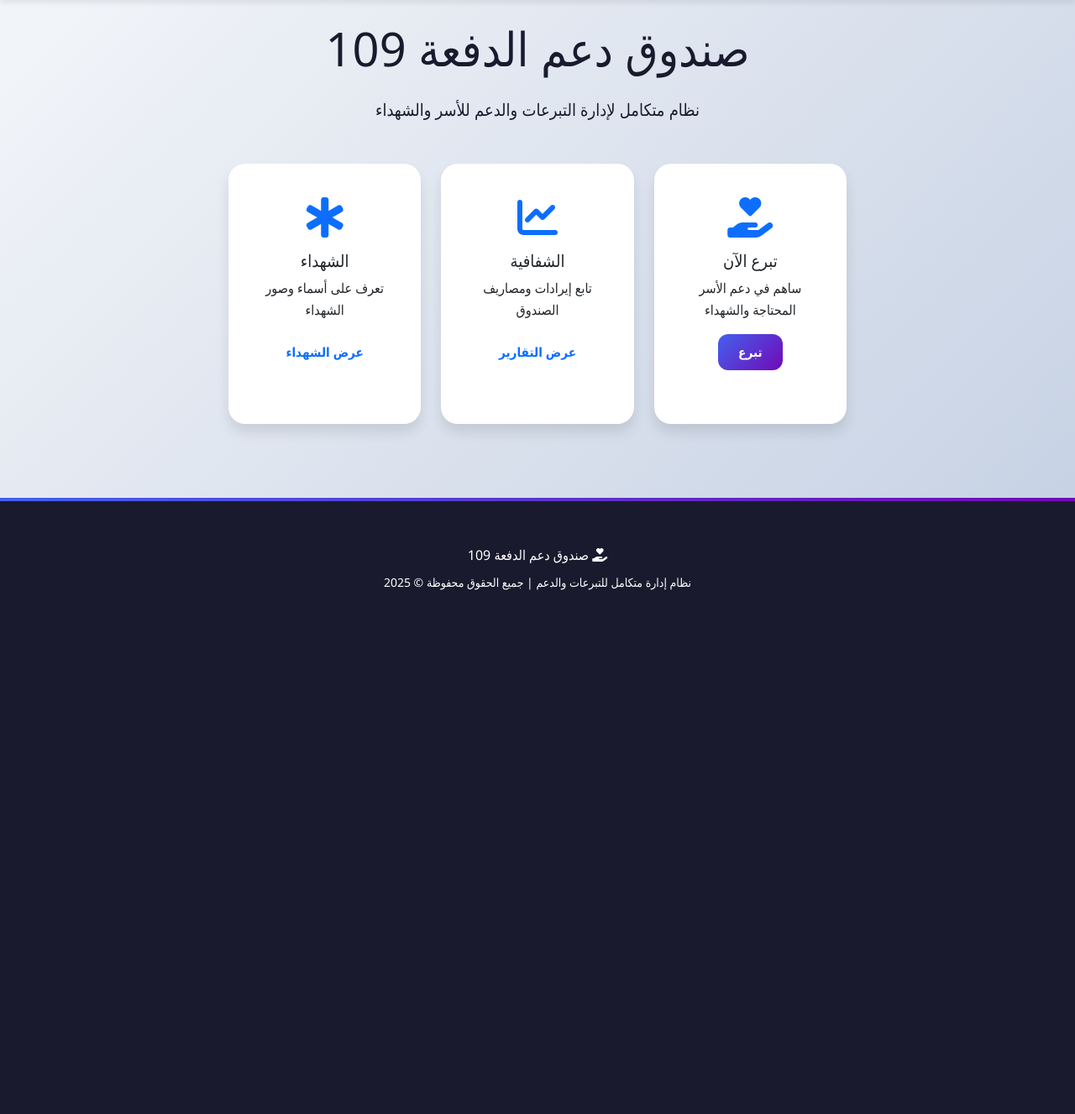
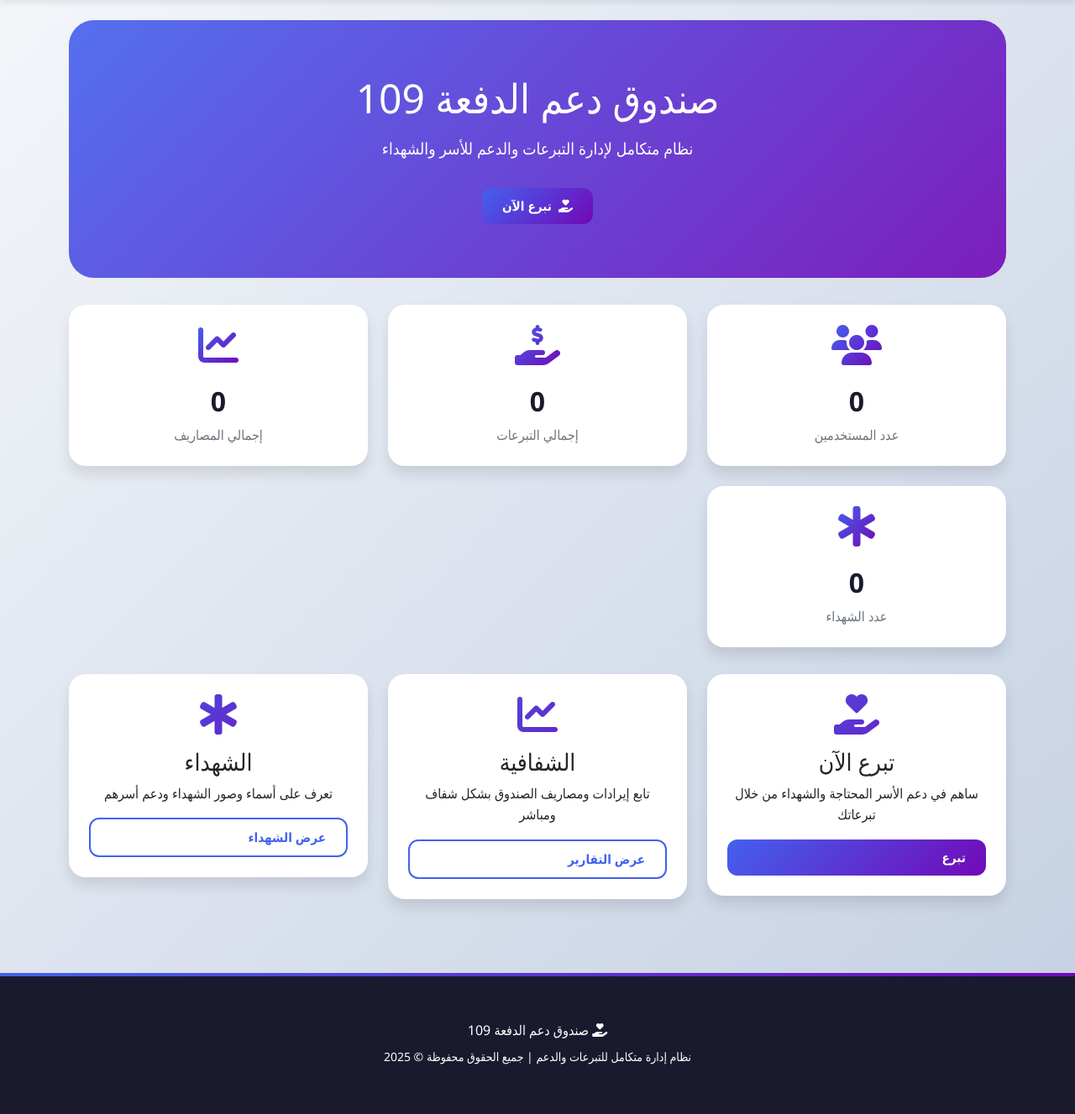
Before and after one commit to abdelrahman109/109-sys1, a Flask app: template templates/index.html in a window 1280 px wide. Shown: the part 88-1415 px from the top of the page at 84% size. Before the commit the page ends 791 px from the top, so only its background shows below. Run offline with Flask 3, Linux system fonts and the light colour scheme; the template is opened without the code that fills it, so the values that code supplies are empty.

Commit message:
Update index.html

```diff
--- a/templates/index.html
+++ b/templates/index.html
@@ -1,45 +1,79 @@
 {% extends "base.html" %}
 
-{% block title %}الرئيسية - صندوق الدفعة 109{% endblock %}
+{% block title %}الرئيسية - نظام دعم الدفعة 109{% endblock %}
 
 {% block content %}
+<!-- Hero Section -->
+<div class="hero">
+    <h1>صندوق دعم الدفعة 109</h1>
+    <p>نظام متكامل لإدارة التبرعات والدعم للأسر والشهداء</p>
+    <a href="/donate" class="btn btn-primary btn-lg">
+        <i class="fas fa-hand-holding-heart"></i> تبرع الآن
+    </a>
+</div>
+
+<!-- Stats Section -->
+<div class="stats-grid">
+    <div class="stat-card">
+        <i class="fas fa-users"></i>
+        <h3 id="total-users">0</h3>
+        <p>عدد المستخدمين</p>
+    </div>
+    <div class="stat-card">
+        <i class="fas fa-hand-holding-usd"></i>
+        <h3 id="total-donations">0</h3>
+        <p>إجمالي التبرعات</p>
+    </div>
+    <div class="stat-card">
+        <i class="fas fa-chart-line"></i>
+        <h3 id="total-expenses">0</h3>
+        <p>إجمالي المصاريف</p>
+    </div>
+    <div class="stat-card">
+        <i class="fas fa-star-of-life"></i>
+        <h3 id="total-martyrs">0</h3>
+        <p>عدد الشهداء</p>
+    </div>
+</div>
+
+<!-- Features Section -->
 <div class="row">
-    <div class="col-lg-8 mx-auto text-center">
-        <h1 class="display-4 mb-4">صندوق دعم الدفعة 109</h1>
-        <p class="lead mb-5">نظام متكامل لإدارة التبرعات والدعم للأسر والشهداء</p>
-
-        <div class="row mt-5">
-            <div class="col-md-4 mb-4">
-                <div class="card h-100">
-                    <div class="card-body text-center">
-                        <i class="fas fa-hand-holding-heart fa-3x text-primary mb-3"></i>
-                        <h5 class="card-title">تبرع الآن</h5>
-                        <p class="card-text">ساهم في دعم الأسر المحتاجة والشهداء</p>
-                        <a href="{{ url_for('donate') }}" class="btn btn-primary">تبرع</a>
-                    </div>
-                </div>
-            </div>
-            <div class="col-md-4 mb-4">
-                <div class="card h-100">
-                    <div class="card-body text-center">
-                        <i class="fas fa-chart-line fa-3x text-primary mb-3"></i>
-                        <h5 class="card-title">الشفافية</h5>
-                        <p class="card-text">تابع إيرادات ومصاريف الصندوق</p>
-                        <a href="{{ url_for('transparency') }}" class="btn btn-outline-primary">عرض التقارير</a>
-                    </div>
-                </div>
-            </div>
-            <div class="col-md-4 mb-4">
-                <div class="card h-100">
-                    <div class="card-body text-center">
-                        <i class="fas fa-star-of-life fa-3x text-primary mb-3"></i>
-                        <h5 class="card-title">الشهداء</h5>
-                        <p class="card-text">تعرف على أسماء وصور الشهداء</p>
-                        <a href="{{ url_for('martyrs') }}" class="btn btn-outline-primary">عرض الشهداء</a>
-                    </div>
-                </div>
-            </div>
+    <div class="col-md-4">
+        <div class="card text-center">
+            <i class="fas fa-hand-holding-heart fa-3x text-gradient mb-3"></i>
+            <h3>تبرع الآن</h3>
+            <p>ساهم في دعم الأسر المحتاجة والشهداء من خلال تبرعاتك</p>
+            <a href="/donate" class="btn btn-primary">تبرع</a>
+        </div>
+    </div>
+    <div class="col-md-4">
+        <div class="card text-center">
+            <i class="fas fa-chart-line fa-3x text-gradient mb-3"></i>
+            <h3>الشفافية</h3>
+            <p>تابع إيرادات ومصاريف الصندوق بشكل شفاف ومباشر</p>
+            <a href="/transparency" class="btn btn-outline">عرض التقارير</a>
+        </div>
+    </div>
+    <div class="col-md-4">
+        <div class="card text-center">
+            <i class="fas fa-star-of-life fa-3x text-gradient mb-3"></i>
+            <h3>الشهداء</h3>
+            <p>تعرف على أسماء وصور الشهداء ودعم أسرهم</p>
+            <a href="/martyrs" class="btn btn-outline">عرض الشهداء</a>
         </div>
     </div>
 </div>
+
+<script>
+// تحميل الإحصائيات
+fetch('/api/stats')
+    .then(res => res.json())
+    .then(data => {
+        document.getElementById('total-users').textContent = data.users || 0;
+        document.getElementById('total-donations').textContent = formatCurrency(data.donations || 0);
+        document.getElementById('total-expenses').textContent = formatCurrency(data.expenses || 0);
+        document.getElementById('total-martyrs').textContent = data.martyrs || 0;
+    })
+    .catch(err => console.error('Error loading stats:', err));
+</script>
 {% endblock %}
```
